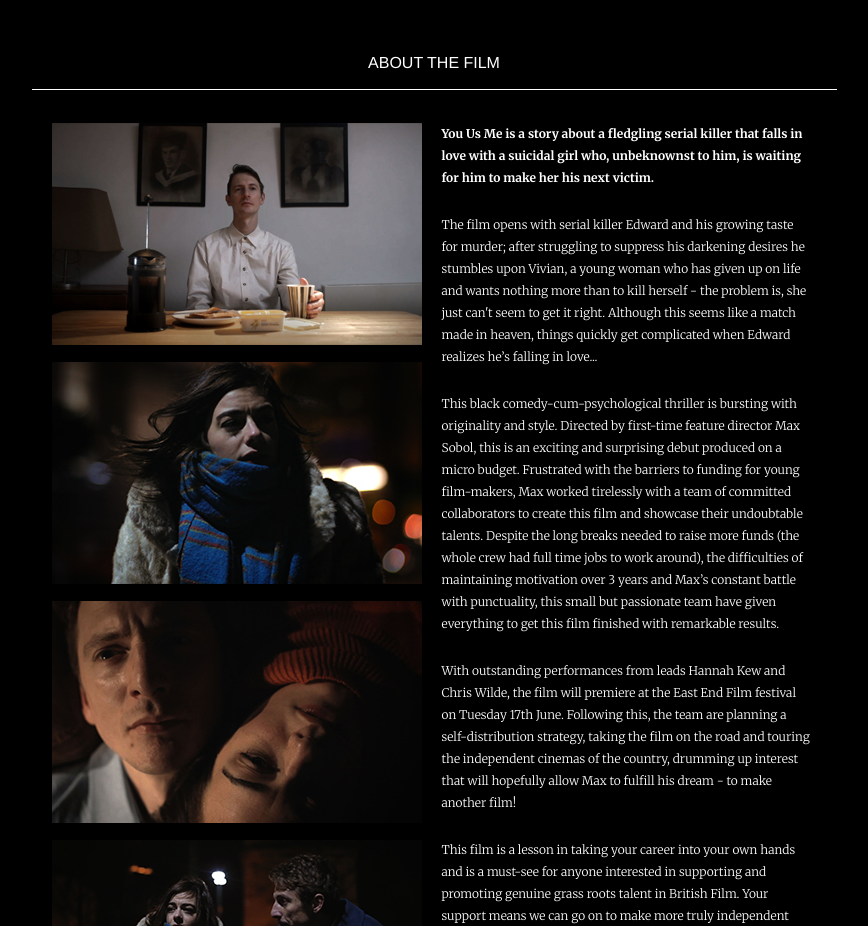
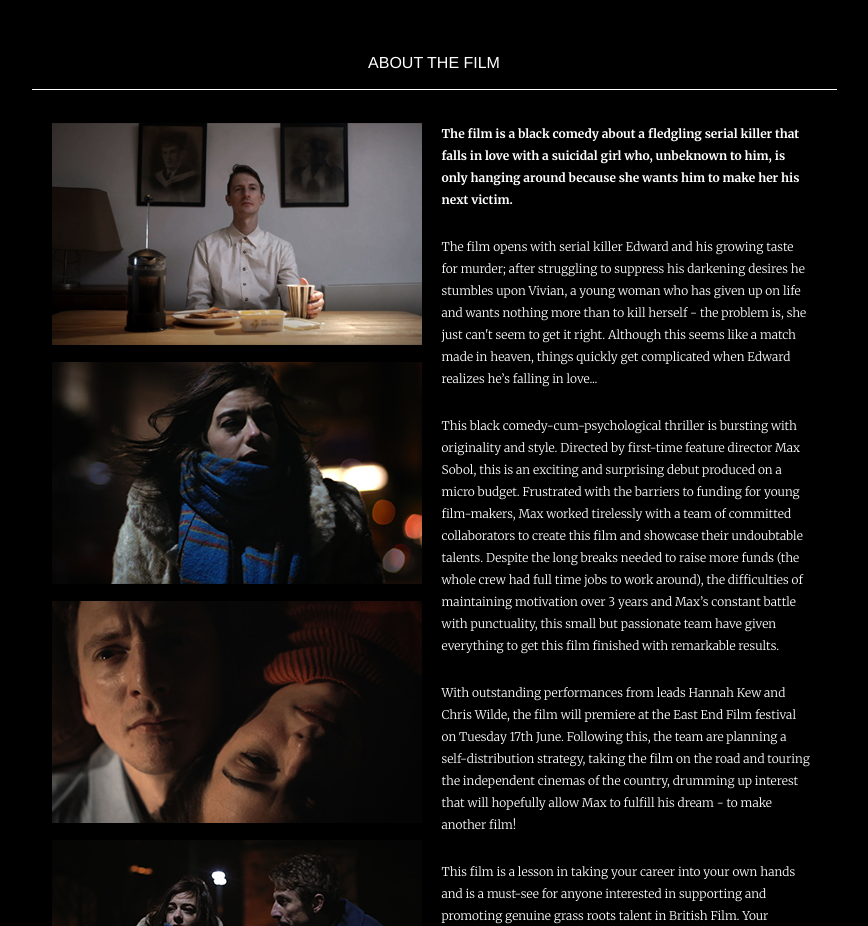
Before and after one commit to JWorksUK/YouUsMe, a website: page www/index.html in a window 1280 px wide. Shown: the part 791-1717 px from the top of the page, without its empty margins (206-1074 px from the left). Drawn offline with Linux system fonts and the light colour scheme.

Commit message:
more copy changes

```diff
--- a/www/index.html
+++ b/www/index.html
@@ -56,9 +56,7 @@
                     <img src="assets/img/about-04.jpg" alt="" />
                 </div>
                 <div class="col-r">
-                    <p><strong>You Us Me is a story about a fledgling serial killer that
-                    falls in love with a suicidal girl who, unbeknownst to
-                    him, is waiting for him to make her his next victim.</strong></p>
+                    <p><strong>The film is a black comedy about a fledgling serial killer that falls in love with a suicidal girl who, unbeknown to him, is only hanging around because she wants him to make her his next victim.</strong></p>
 
                     <p>The film opens with serial killer Edward and his growing taste for murder; after struggling to suppress his darkening desires he stumbles upon Vivian, a young woman who has given up on life and wants nothing more than to kill herself - the problem is, she just can't seem to get it right. Although this seems like a match made in heaven, things quickly get complicated when Edward realizes he’s falling in love...</p>
 
```
